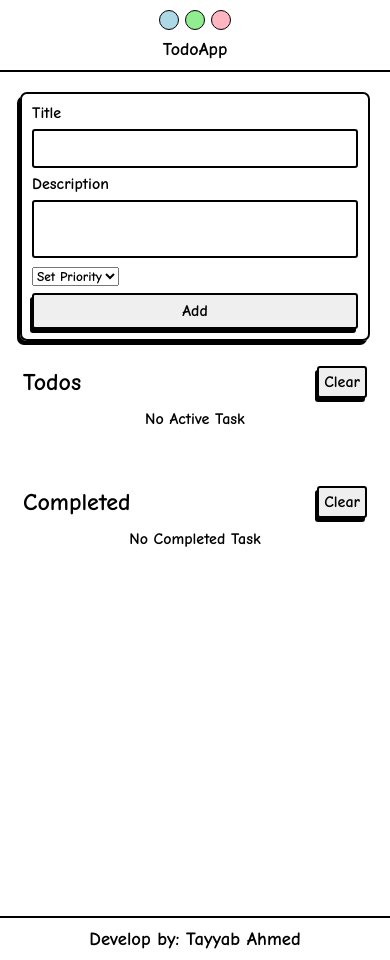
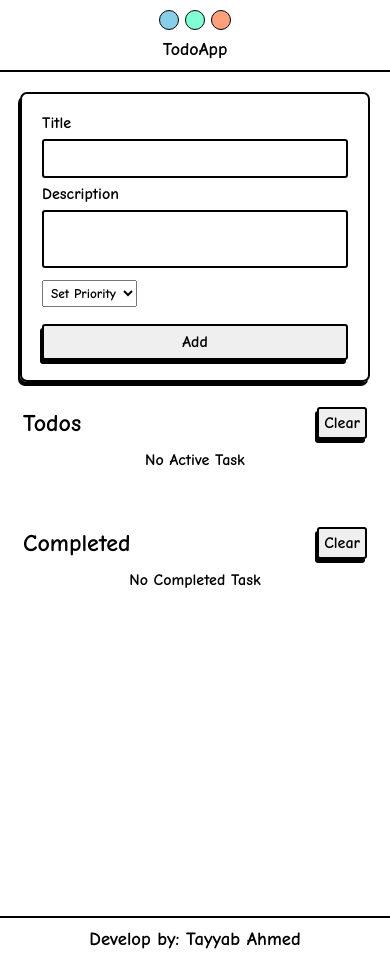
Before and after one commit to TayyabAhmed890/Todo_Manager, a plain HTML site: page index.html in a window 390 px wide. Drawn offline with Linux system fonts and the light colour scheme.

Commit message:
modify some css and add new feature styling

```diff
--- a/style.css
+++ b/style.css
@@ -33,21 +33,21 @@ html,body{
 }
 
 .change-color1{
-  background-color: lightblue;
+  background-color: skyblue;
   height: 30px;
   width: 30px;
   border-radius: 50%;
   border: 1px solid black;
 }
 .change-color2{
-  background-color: lightgreen;
+  background-color: aquamarine;
   height: 30px;
   width: 30px;
   border-radius: 50%;
   border: 1px solid black;
 }
 .change-color3{
-  background-color: lightpink;
+  background-color: lightsalmon;
   height: 30px;
   width: 30px;
   border-radius: 50%;
@@ -74,8 +74,8 @@ html,body{
 #todo-input {
   border-radius: 7px;
   border: 2px solid black;
-  box-shadow: -3px 4px;
-  padding: 10px;
+  box-shadow: -2px 4px;
+  padding: 20px 20px;
   display: flex;
   flex-direction: column;
   gap: 7px;
@@ -101,8 +101,25 @@ html,body{
   font-size: 17px;
 }
 
+#priority-area{
+  /* background-color: green; */
+  padding-top: 5px;
+  display: flex;
+  gap: 7px;
+}
+
+#priority{
+  /* background-color: red; */
+  padding: 4px;
+}
+
+/* #priority>option{
+  background-color: yellow;
+} */
+
 #create-todo {
   padding: 7px;
+  margin-top: 10px;
 }
 .sections-head-style {
   padding: 8px;
@@ -172,6 +189,16 @@ label{
   font-weight: bolder;
 }
 
+.todo-priority{
+  width: 60px;
+  display: flex;
+  margin-left: auto;
+  align-items: center;
+  justify-content: center;
+  border-radius: 5px;
+  padding: 8px;
+}
+
 .todo-actions {
   display: flex;
   align-items: center;
@@ -223,11 +250,6 @@ label{
   transition: all 0.2s ease;
 }
 
-/* 🎯 AAPKA WALA CASE: Jab input checked ho to checkmark (box) ka background badle */
-/* .check input:checked ~ .checkmark {
-  background-color: black; Apni marzi ka color lagayein
-} */
-
 /* Tik mark ka nishan (By default hidden) */
 .check .checkmark::after {
   content: "";
@@ -269,21 +291,21 @@ footer{
     box-shadow: none;
   }
   .change-color1{
-  background-color: lightblue;
+  background-color: skyblue;
   height: 20px;
   width: 20px;
   border-radius: 50%;
 
 }
 .change-color2{
-  background-color: lightgreen;
+  background-color: aquamarine;
   height: 20px;
   width: 20px;
   border-radius: 50%;
 
 }
 .change-color3{
-  background-color: lightpink;
+  background-color: lightsalmon;
   height: 20px;
   width: 20px;
   border-radius: 50%;
```
